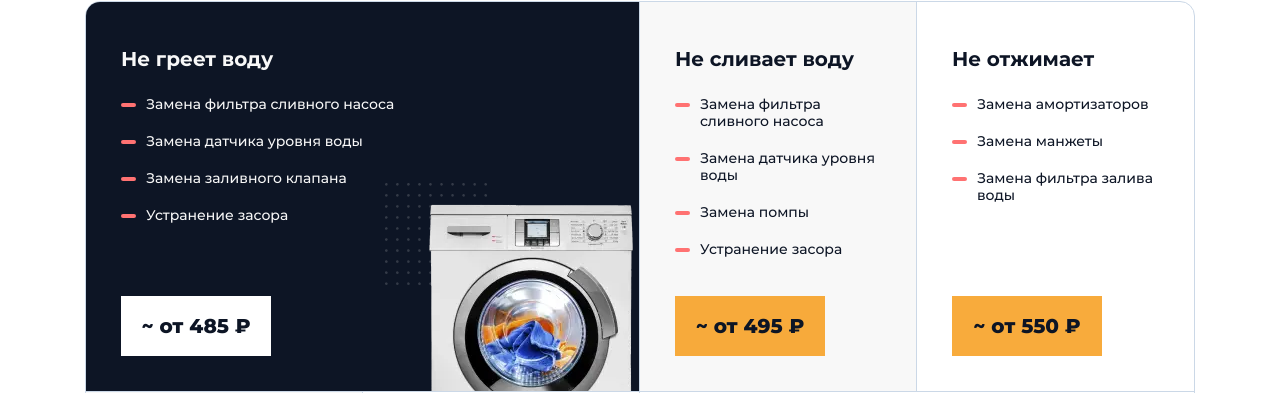
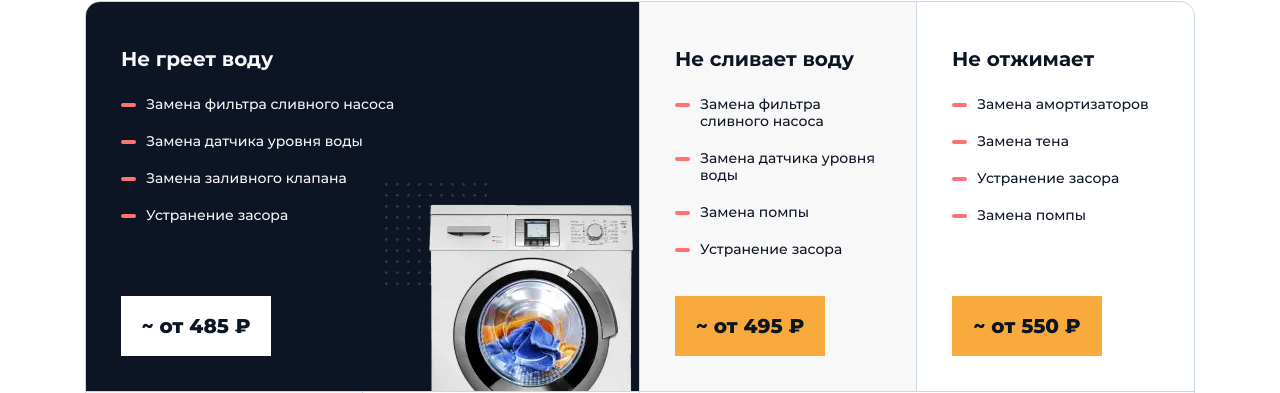
Before and after one commit to All-Cats/wash_rem, a Django app: page / in a window 1280 px wide. Shown: the part 1351-1744 px from the top of the page. Run offline with Django 5.2, Linux system fonts and the light colour scheme; some libraries are stand-ins or nearby versions.

Commit message:
Не отжимает - пункт правки

```diff
--- a/wash_rem/templates/index.html
+++ b/wash_rem/templates/index.html
@@ -332,8 +332,9 @@
                     <div class="breakage__item-title">Не отжимает</div>
                     <ul class="breakage__item-list">
                         <li>Замена амортизаторов</li>
-                        <li>Замена манжеты</li>
-                        <li>Замена фильтра залива воды</li>
+                        <li>Замена тена</li>
+                        <li>Устранение засора</li>
+                        <li>Замена помпы</li>
                     </ul>
                     <div class="breakage__item-price">~ от 550 ₽</div>
                 </div>
```
